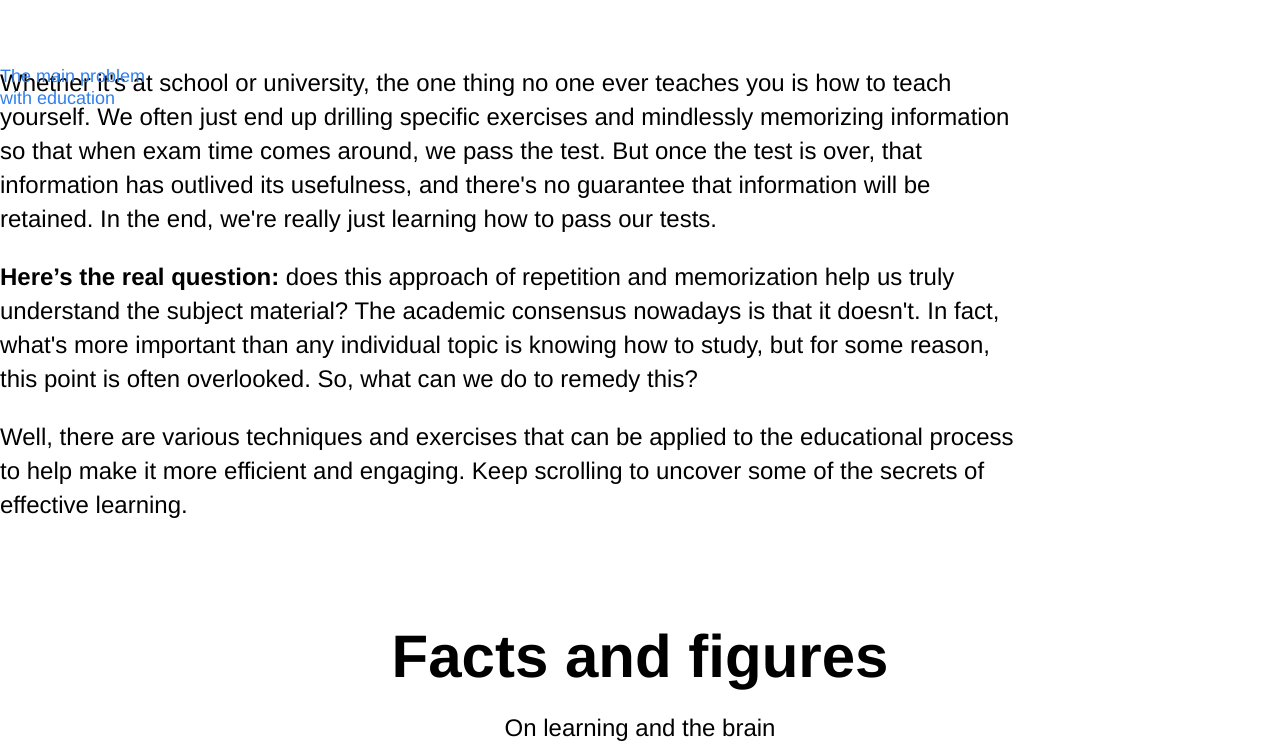
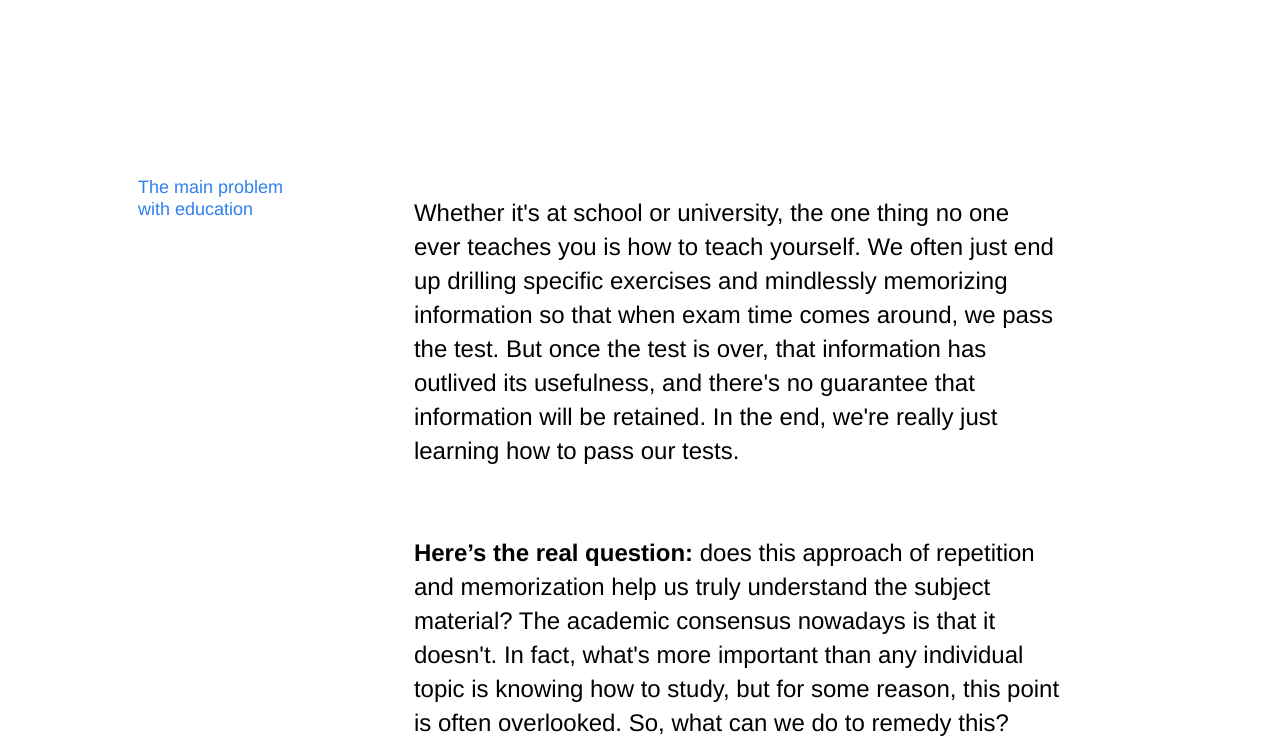
Before and after one commit to Samm96/web_project_1, a plain HTML site: page index.html in a window 1280 px wide. Shown: the part 714-1462 px from the top of the page. Drawn offline with Linux system fonts and the light colour scheme.

Commit message:
Description Adjust

```diff
--- a/index.html
+++ b/index.html
@@ -20,24 +20,26 @@
 
     <main class="content">
       <section class="description">
-              <h2 class="two-columns__brief">The main problem with education</h2>
-            <div class="two-columns__main-text">
-              <div class="two-columns__paragraph">
+        <div class="two-columns">
+              <h2 class="two-columns two-columns__brief">The main problem with education</h2>
+            <div class="two-columns two-columns__main-text">
+              <div class="two-columns two-columns__paragraph">
               <p>Whether it's at school or university, the one thing no one ever teaches you is how to teach yourself.
                 We often just end up drilling specific exercises and mindlessly memorizing information so that when exam time comes around,
                 we pass the test. But once the test is over, that information has outlived its usefulness, and there's no guarantee that
                 information will be retained. In the end, we're really just learning how to pass our tests.</p>
               </div>
-        <div class="two-columns__paragraph">
+        <div class="two-columns two-columns__paragraph">
           <p><span class="two-columns__span-accent">Here’s the real question: </span>does this approach of repetition and memorization help us truly understand the subject material? The academic consensus
             nowadays is that it doesn't. In fact, what's more important than any individual topic is knowing how to study, but for some reason,
             this point is often overlooked. So, what can we do to remedy this?</p>
           </div>
-        <div class="two-columns__paragraph">
+        <div class="two-columns two-columns__paragraph">
           <p>Well, there are various techniques and exercises that can be applied to the educational process to help make it more efficient and engaging.
             Keep scrolling to uncover some of the secrets of effective learning.</p>
           </div>
         </div>
+      </div>
       </section>
 
       <section class="digits">
--- a/styles/style.css
+++ b/styles/style.css
@@ -84,26 +84,36 @@
 }
 
 
-.two-columns {
-  display: flex;
+.description {
+  width: 100%;
+  margin: 0;
   margin-top: 100px;
   margin-bottom: 100px;
-  justify-content: space-between;
-  min-width: 784px;
+  justify-content: center
+}
+
+.two-columns {
+margin-left: auto;
+margin-right: auto;
+ width: 80%;
+ padding: 10px;
+ display: flex;
+ justify-content: space-between;
 }
 
 .two-columns__brief {
-  position: absolute;
-  width: 175px;
+  width: 100%;
+  max-width: 175px;
   line-height: 1.2;
   font-size: 18px;
   font-weight: normal;
   color: #2f80ed;
-  margin: 0;
 }
 
 .two-columns__main-text {
   width: 80%;
+  min-width: 784px;
+  flex-direction: column;
 }
 
 
```
